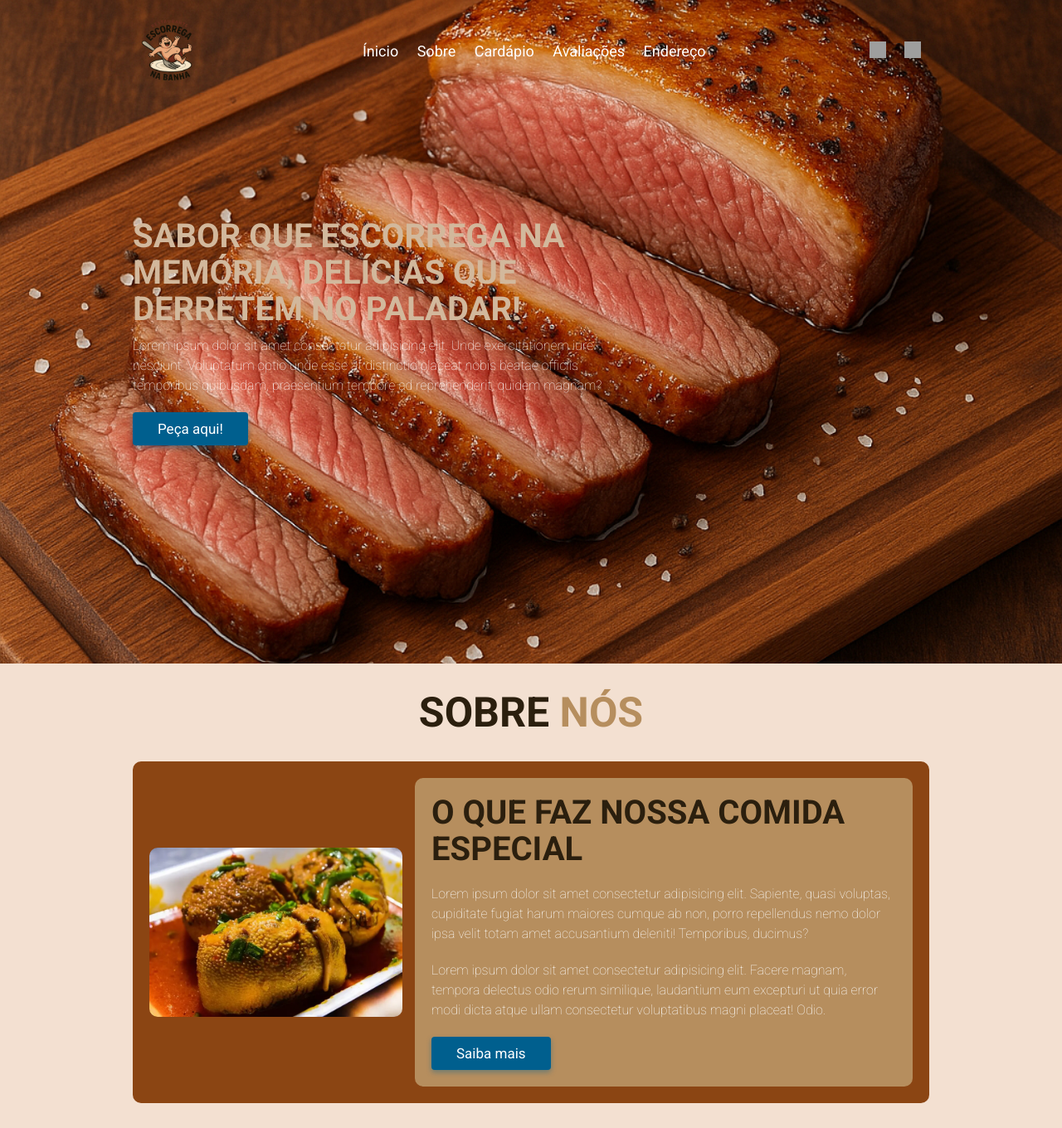
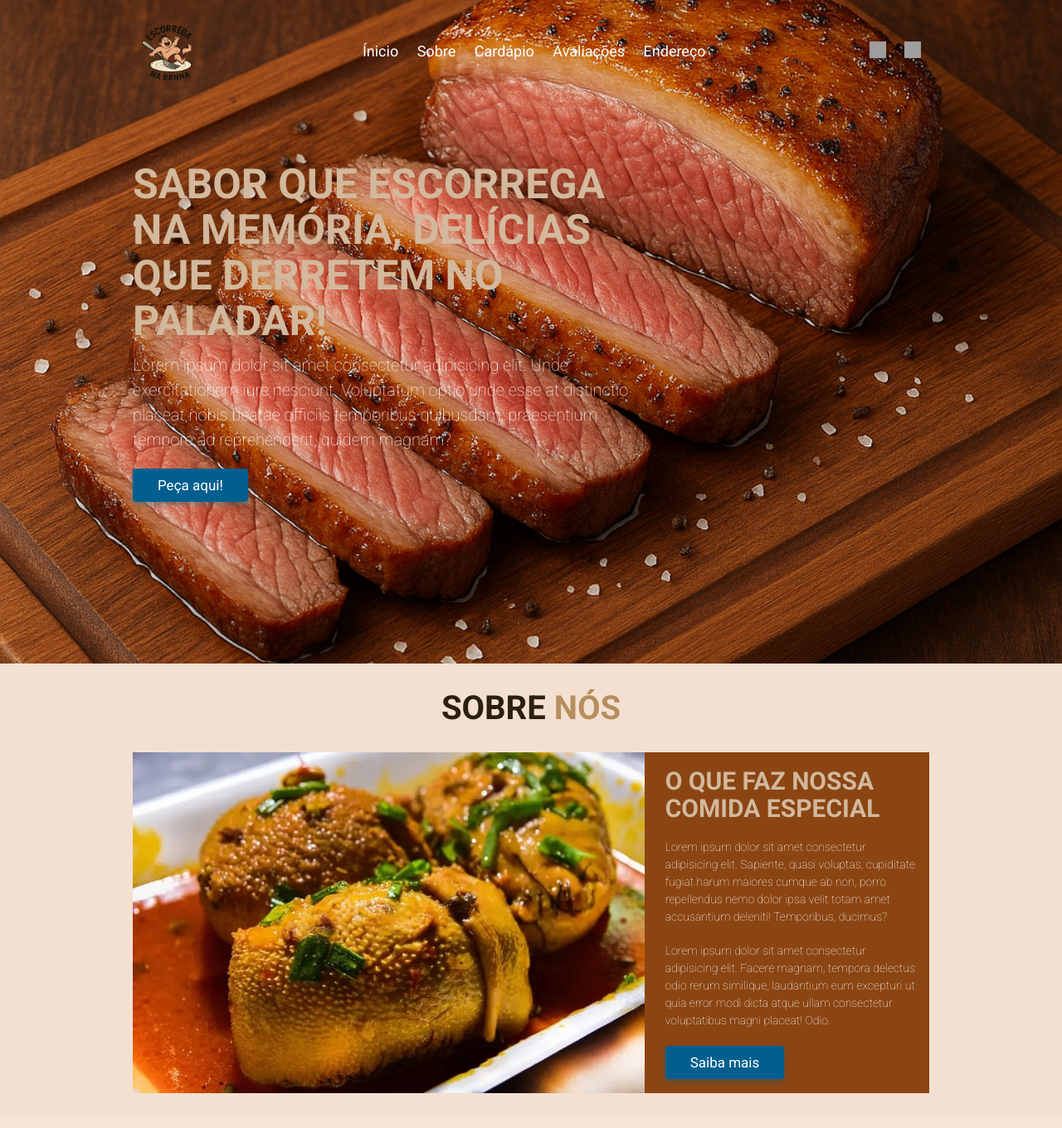
Before and after one commit to MatheusMachado16/EscorregaNaBanha, a Flask app: page / in a window 1280 px wide. Shown: the whole page at 83% size. After the commit the page ends 1318 px from the top, so only its background shows below. Run offline with Flask 3, Linux system fonts and the light colour scheme; grey boxes are pictures that could not be loaded.

Commit message:
Corrigindo erros no CSS

```diff
--- a/static/css/style.css
+++ b/static/css/style.css
@@ -7,11 +7,6 @@
     --branco: #fff;
     --accent-color: #005f8e;
     --texto-sobre-bege: #2b1f0e;
-
-    --font-base: 1.6rem;
-    --line-height-base: 1.5;
-    --spacing-base: 1rem;
-
     font-size: 10px;
 }
 
@@ -130,21 +125,21 @@ section {
 
 .content h3 {
     color: var(--bege-diferente);
-    font-size: 4rem;
+    font-size: 5rem;
     text-transform: uppercase;
     line-height: 1.1;
 }
 
 .content p {
     color: var(--branco);
-    font-size: var(--font-base);
+    font-size: 2rem;
     font-weight: 100;
-    line-height: var(--line-height-base);
-    padding: var(--spacing-base) 0;
+    line-height: 1.5;
+    padding: 1rem 0;
 }
 
 .title {
-    font-size: 5rem;
+    font-size: 4rem;
     color: var(--texto-sobre-bege);
     text-align: center;
     text-transform: uppercase;
@@ -161,31 +156,31 @@ section {
     align-items: center;
     background-color: #8B4513;
     gap: 1.5rem;
-    padding: 2rem;
-    border-radius: 1rem;
 }
 
 .container-img {
-    flex: 1;
+    flex: 2;
 }
 
 .container-img img {
     width: 100%;
     height: auto;
-    border-radius: 1rem;
     display: block;
 }
 
 .about .content {
-    flex: 2;
-    background-color: var(--bege-color);
-    padding: 2rem;
-    border-radius: 1rem;
+    flex: 1;
+    padding: 1rem;
 }
 
 .row .content h3 {
-    color: var(--texto-sobre-bege);
+    color: var(--bege-diferente);
     margin-bottom: 1rem;
+    font-size: 3rem;
+}
+
+.row .content p {
+    font-size: 1.4rem;
 }
 
 .btn-container {
```
Also changed, not shown: app.py (line endings or trailing spaces).
